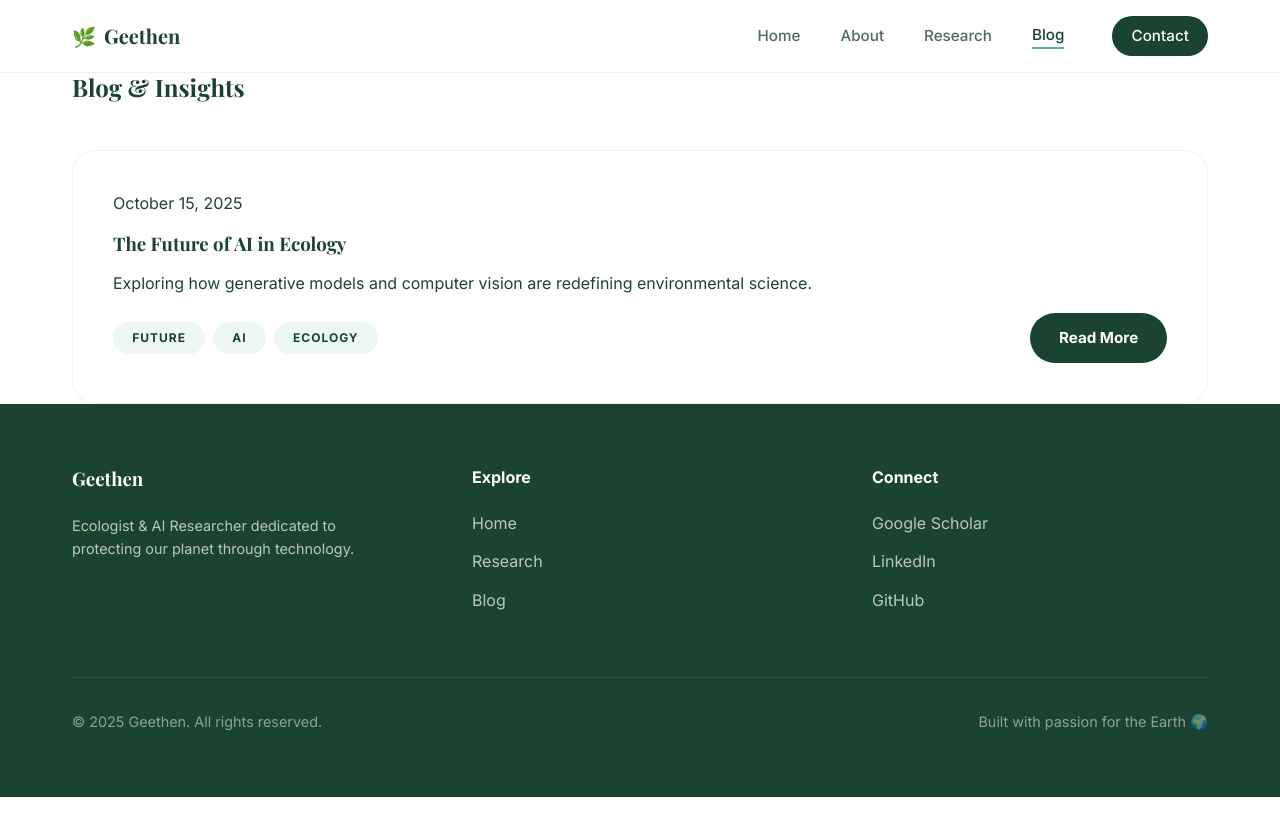
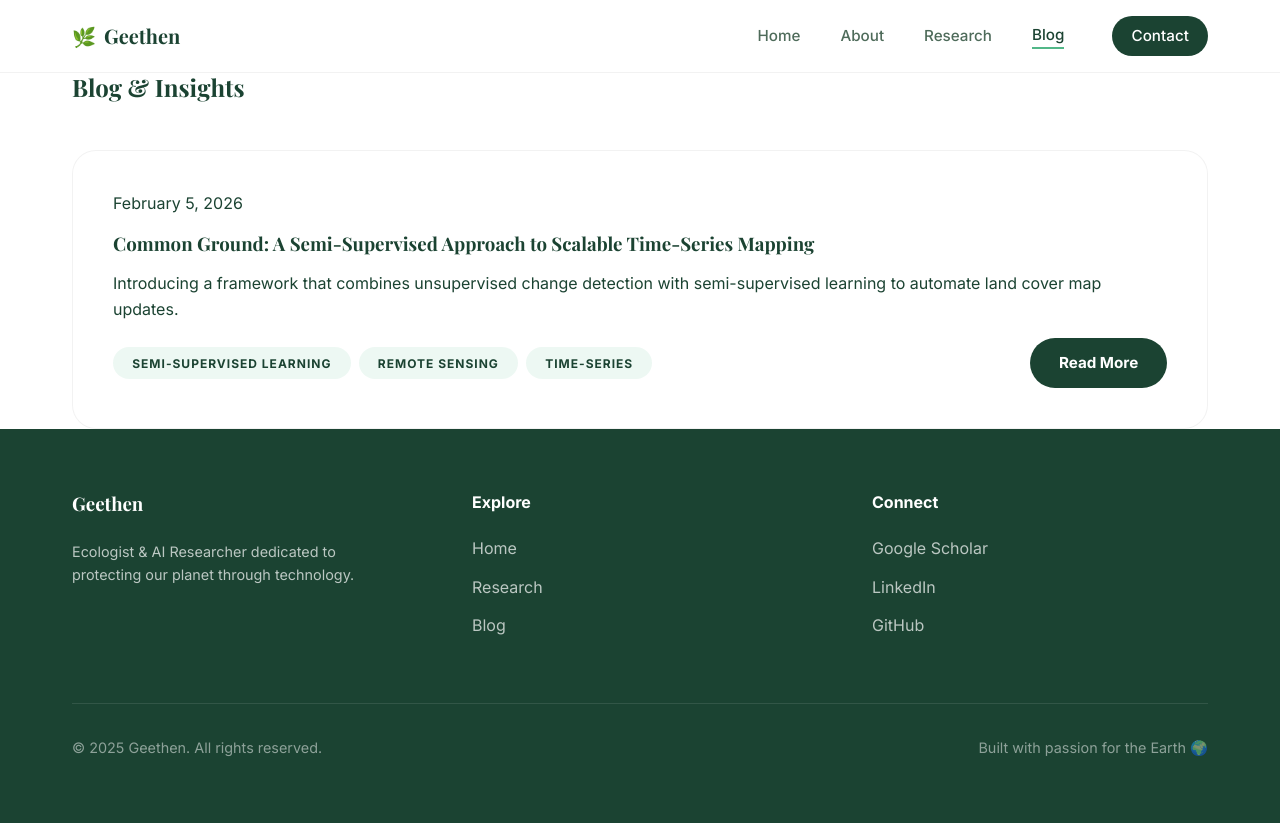
Before and after one commit to Geethen/Geethen.github.io, a React (Vite) app: page /blog in a window 1280 px wide. Before the commit the page ends 800 px from the top, so only its background shows below. Built offline with nearby package versions, Linux system fonts and the light colour scheme; a web font is replaced by a local one.

Commit message:
added blog to content index

```diff
--- a/src/content/data.ts
+++ b/src/content/data.ts
@@ -92,11 +92,11 @@ export const papers: Paper[] = [
 
 export const blogs: BlogEntry[] = [
     {
-        id: "future-ai-ecology",
-        title: "The Future of AI in Ecology",
-        date: "October 15, 2025",
-        summary: "Exploring how generative models and computer vision are redefining environmental science.",
-        file: "/content/blogs/future-ai.md",
-        tags: ["Future", "AI", "Ecology"]
+        id: "common-ground",
+        title: "Common Ground: A Semi-Supervised Approach to Scalable Time-Series Mapping",
+        date: "February 5, 2026",
+        summary: "Introducing a framework that combines unsupervised change detection with semi-supervised learning to automate land cover map updates.",
+        file: "/content/blogs/common_ground_blog.md",
+        tags: ["Semi-Supervised Learning", "Remote Sensing", "Time-Series"]
     }
 ];
```
